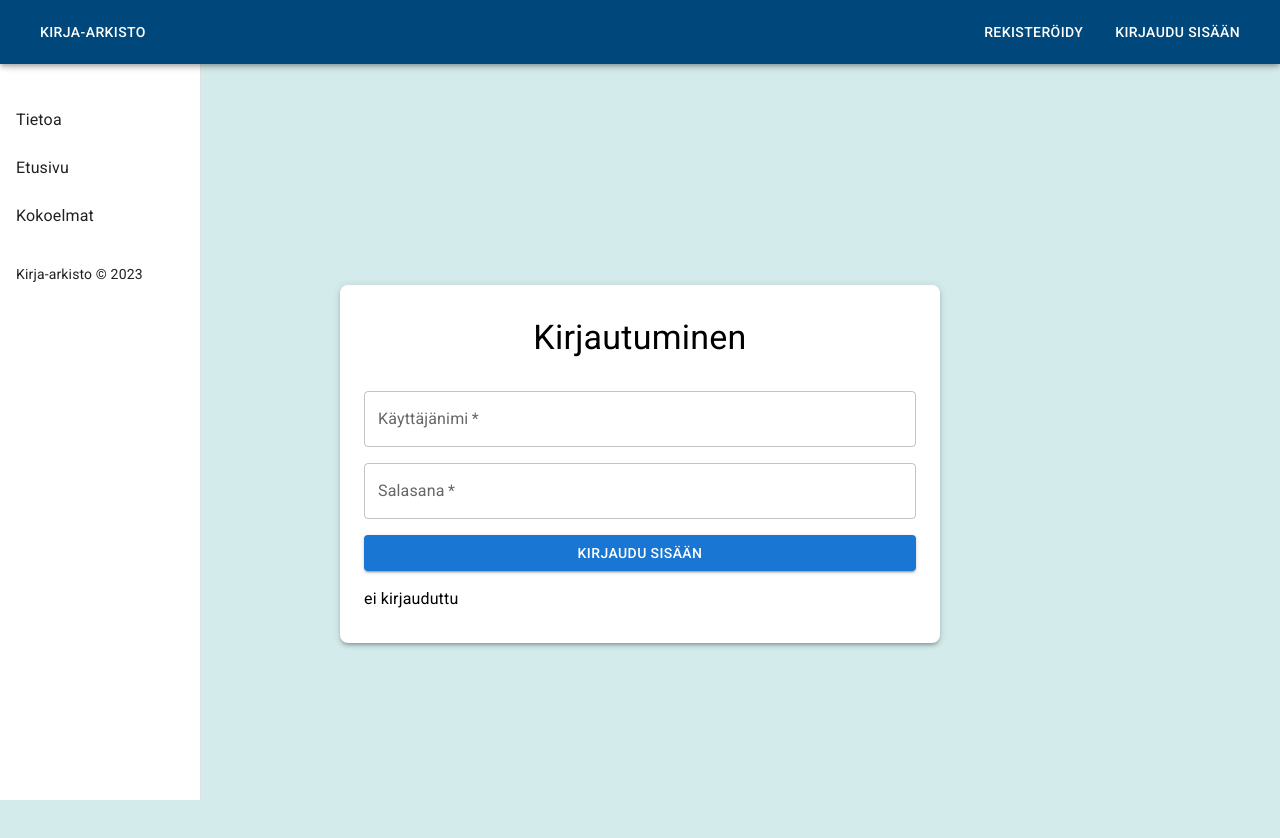
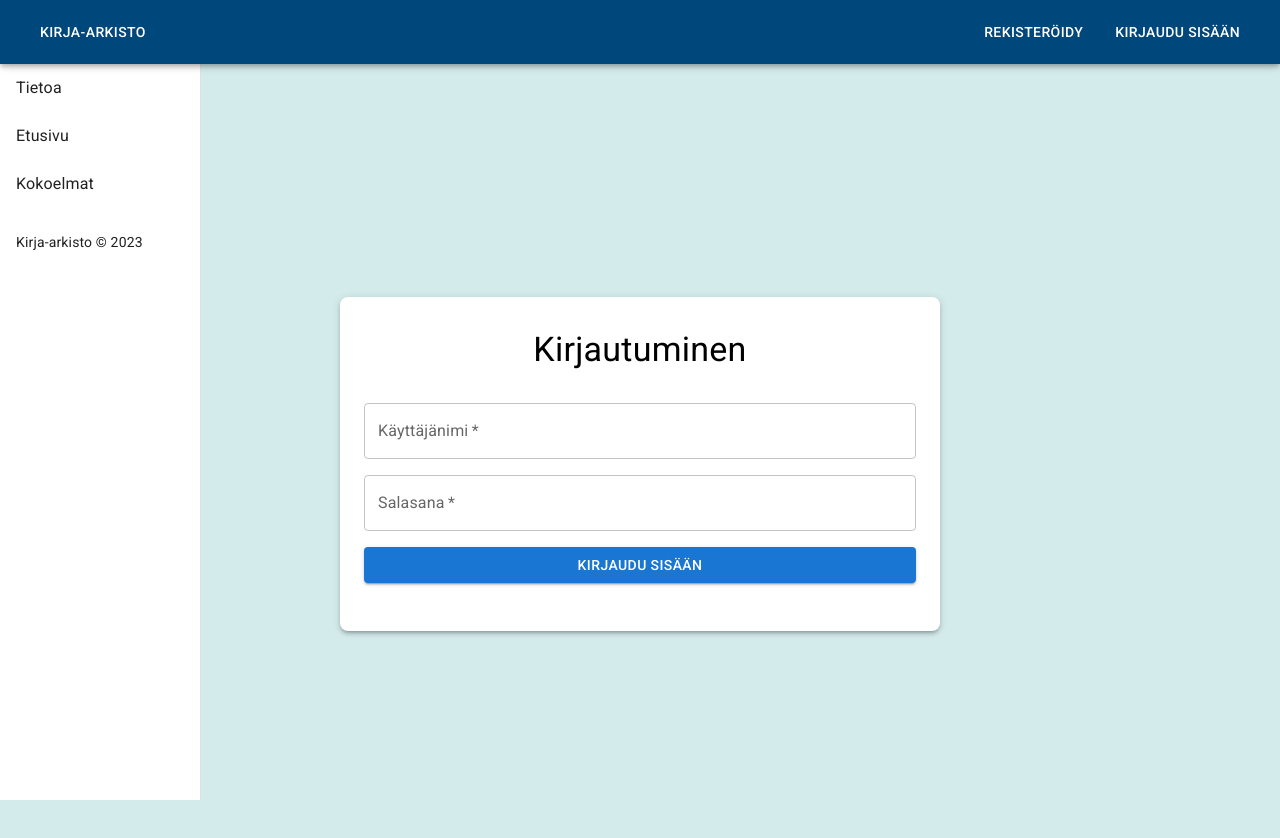
Before and after one commit to Jonpaavo/OT2, a React (Create React App) app in the folder app/: page /kirjautuminen in a window 1280 px wide. Shown: the top 838 px of the page. Built offline with nearby package versions, Linux system fonts and the light colour scheme.

Commit message:
muutoksia kirj+rekisteröitymiseen

```diff
--- a/app/src/komponentit/Kirjautuminen.js
+++ b/app/src/komponentit/Kirjautuminen.js
@@ -1,8 +1,10 @@
 import { Box, Button, Container, TextField, Typography } from "@mui/material"
 import { useState } from "react"
-import { Link } from "react-router-dom";
+import { useNavigate } from "react-router-dom";
+
 
 const Kirjautuminen = (props) => {
+
 
   const [inputNimi,setInputNimi] = useState("");
   const [inputSalasana,setInputSalasana] = useState("");
@@ -10,7 +12,8 @@ const Kirjautuminen = (props) => {
   const [tarkistaSalasana,setTarkistaSalasana] = useState("");
   const [tarkistaAdmin,setTarkistaAdmin] = useState("");
   const [id,setId] = useState("");
-  const [kirjauduElement, setKirjauduElement] = useState("ei kirjauduttu");
+  const [kirjauduElement, setKirjauduElement] = useState("");
+  const navigoi = useNavigate();
 
   const handleKirjautuminen = async () => {
 
@@ -27,7 +30,8 @@ const Kirjautuminen = (props) => {
         props.setAdmin(true);
       }
 
-      setKirjauduElement("Kirjauduttu sisään!");
+
+      navigoi("/");
     } else {
       setKirjauduElement("Väärä käyttäjänimi tai salasana.");
     }
--- a/app/src/komponentit/Rekisteroityminen.js
+++ b/app/src/komponentit/Rekisteroityminen.js
@@ -1,10 +1,12 @@
 import { Box, Button, Container, Grid, TextField, Typography } from "@mui/material";
 import { useState } from "react";
+import { useNavigate } from "react-router-dom";
 
 const Rekisteroityminen = () => {
   const [lisaaKayttajaNimi, setLisaaKayttajaNimi] = useState("");
   const [lisaaKayttajaSalasana, setLisaaKayttajaSalasana] = useState("");
   const [rekisteroity, setRekisteroity] = useState(false);
+  const navigoi = useNavigate();
 
   const handleSubmit = async (event) => {
     event.preventDefault();
@@ -21,6 +23,7 @@ const Rekisteroityminen = () => {
     });
     if (response.ok) {
       setRekisteroity(true);
+      navigoi("/kirjautuminen");
     }
   };
 
--- a/app/src/komponentit/Valikko.js
+++ b/app/src/komponentit/Valikko.js
@@ -7,7 +7,7 @@ const Valikko = (props) => {
     <>
       <Drawer variant="permanent" sx={{ bgcolor: "#D4EBEC" }}>
         <Box sx={{ p: 2 }}>
-          <Typography variant="h6">Valikko</Typography>
+
         </Box>
         <List sx={{ width: 200, fontSize: 18 }}>
           <ListItem>
```
